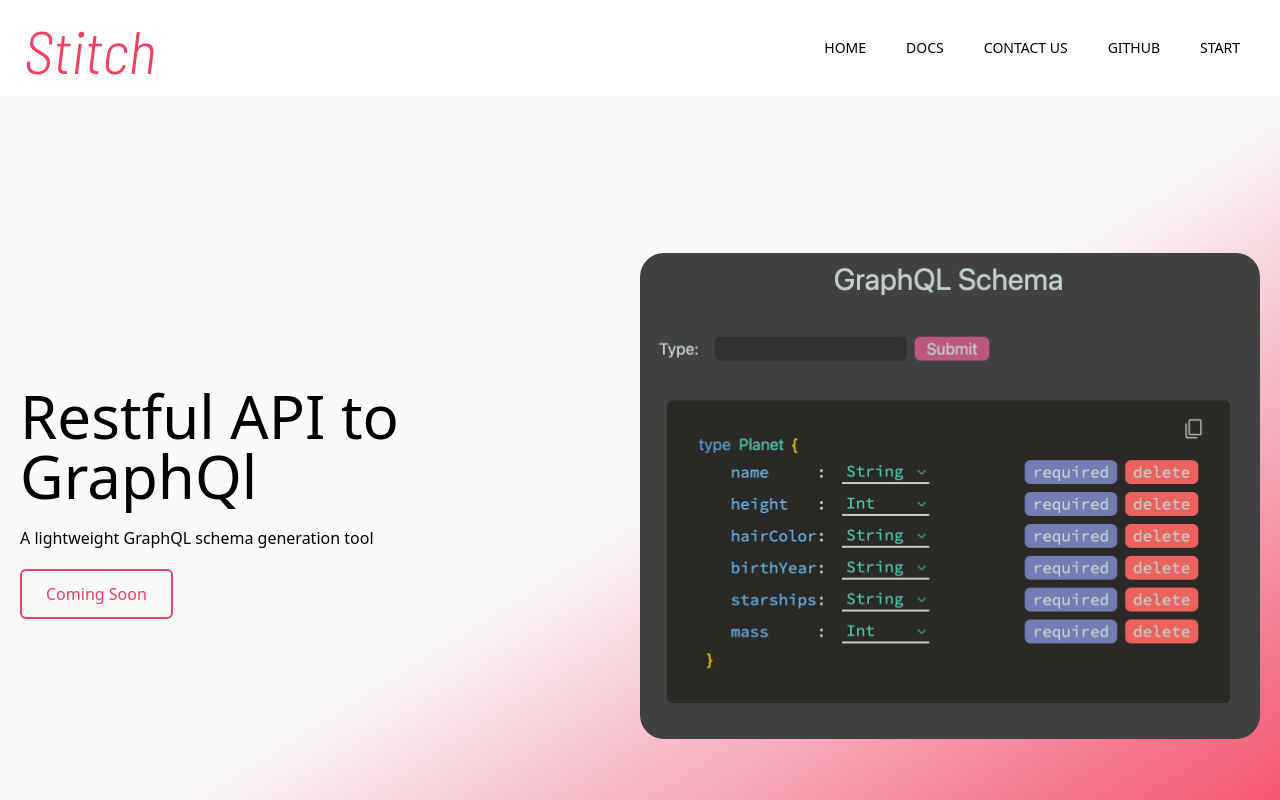
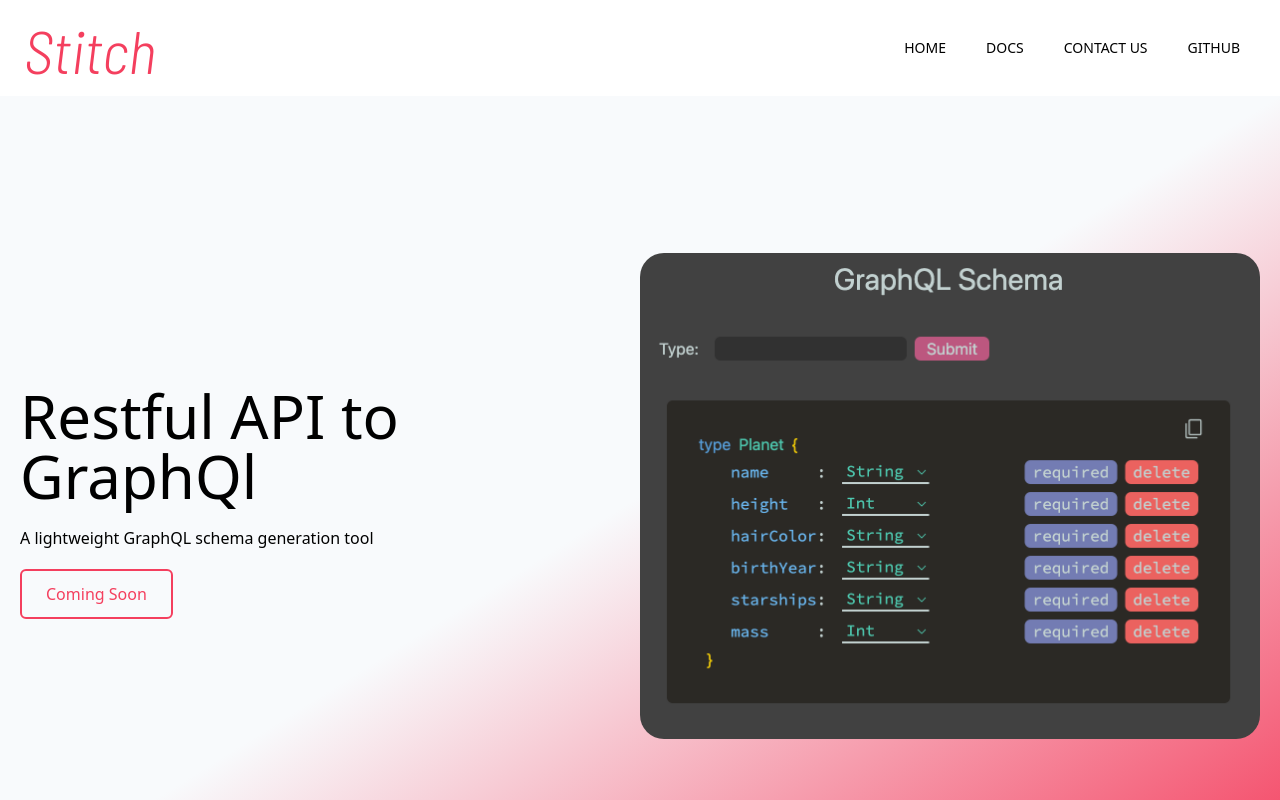
Before and after one commit to stitch-splash-page/welcome-to-stitch, a Next.js app: page / in a window 1280 px wide. Shown: the top 800 px of the page. Built offline with nearby package versions, Linux system fonts and the light colour scheme.

Commit message:
took down start button

```diff
--- a/components/Navbar.tsx
+++ b/components/Navbar.tsx
@@ -35,7 +35,7 @@ const Navbar = () => {
             <li className='ml-10 font-ui-sans-serif uppercase hover:border-b text-sm'>
               <a href="https://github.com/oslabs-beta/stitch">GitHub</a>
             </li>
-              <li className='ml-10 font-ui-sans-serif uppercase hover:border-b text-sm'> <a href="stitch-ql.app">Start</a> </li>
+              {/* <li className='ml-10 font-ui-sans-serif uppercase hover:border-b text-sm'> <a href="stitch-ql.app">Start</a> </li> */}
           </ul>
         </div>
         <div onClick={handleNav} className='sm:hidden cursor-pointer pl-24'>
```
